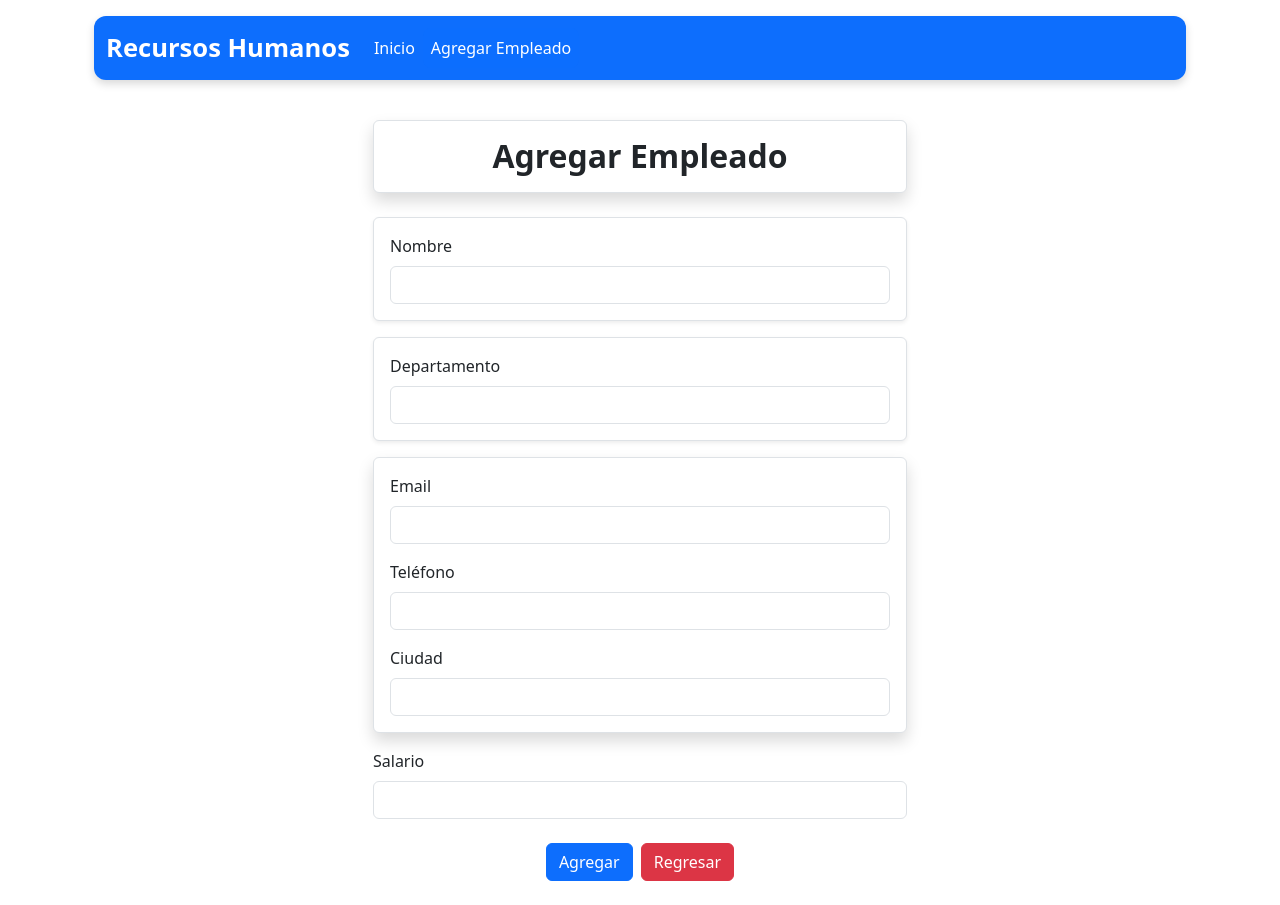
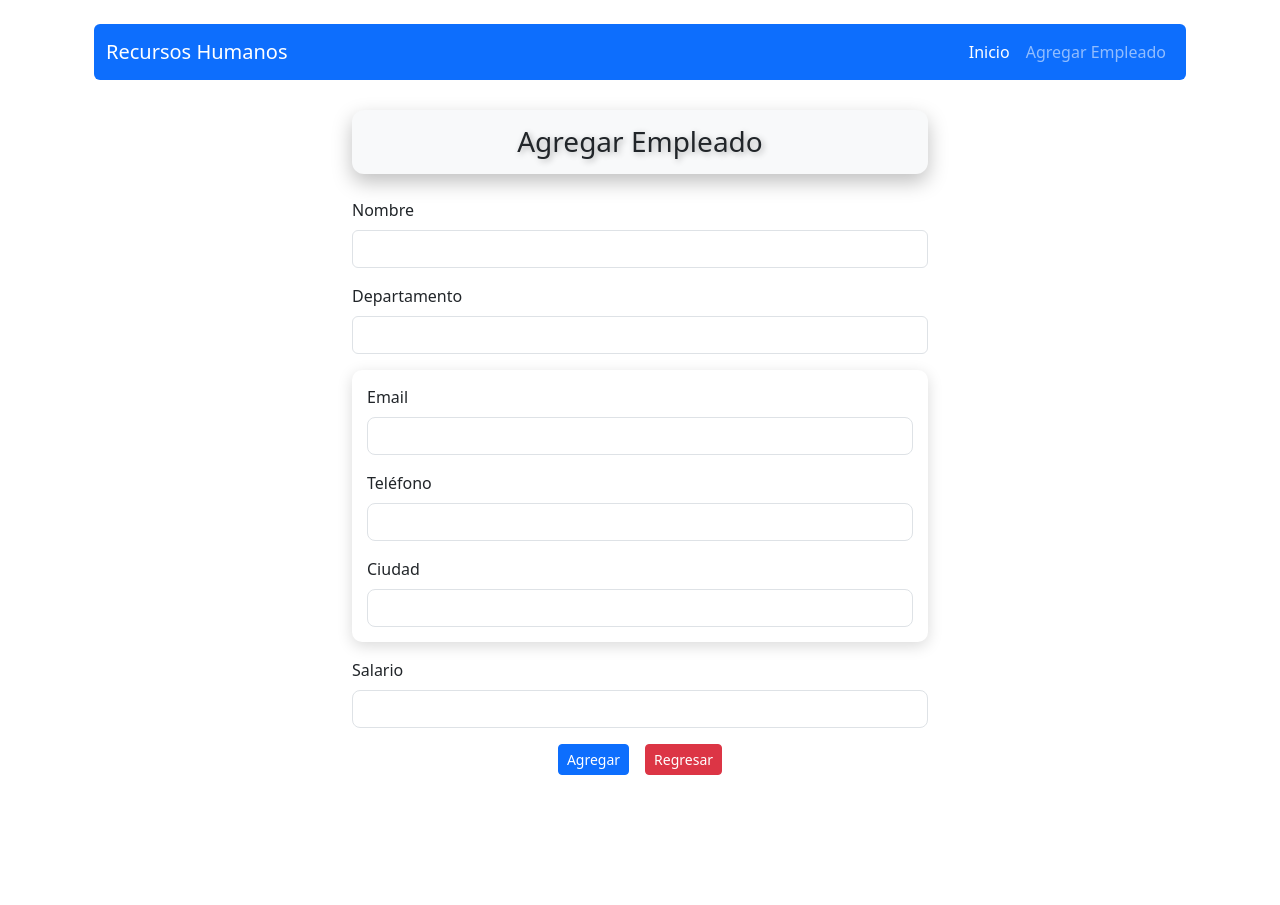
Before and after one commit to Edwin-Gc/frontend-react-recursosH, a React (Create React App) app: page /agregar in a window 1280 px wide. After the commit the page ends 800 px from the top, so only its background shows below. Built offline with nearby package versions, Linux system fonts and the light colour scheme.

Commit message:
Primer commit: agregar proyecto frontend React

```diff
--- a/src/Compartida/Navegacion.css
+++ b/src/Compartida/Navegacion.css
@@ -1,28 +1,46 @@
 .nav-custom {
+  box-shadow: 0 4px 8px rgba(0, 0, 0, 0.15);
   border-radius: 12px;
-  box-shadow: 0 4px 8px #00000026;
   transition: box-shadow 0.3s ease;
 }
 
 .nav-custom:hover {
-  box-shadow: 0 6px 14px #0000004d;
+  box-shadow: 0 6px 14px rgba(0, 0, 0, 0.3);
 }
 
 .navbar-brand {
   font-size: 1.6rem;
   font-weight: 600;
+
 }
 
 .nav-link {
   border-radius: 8px;
-  color: #ffffff !important;
   transition: background-color 0.3s ease;
+  color: #fff !important;
 }
 
-.nav-link.active,
-.nav-link:hover {
-  background-color: #0d6efd33; /* azul claro */
-  color: #ffffff !important;
+.nav-link:hover,
+.nav-link.active {
+  background-color: rgba(255, 255, 255, 0.2);
+  color: #fff !important;
+}
+
+@media (max-width: 768px) {
+  .navbar-nav {
+    text-align: center;
+  }
+  .nav-link {
+    margin: 6px 0;
+  }
+  .nav-custom {
+    border-radius: 0; /* opcional, para que ocupe todo el ancho sin bordes redondeados en móvil */
+  }
+}
+.nav-custom {
+  border-radius: 12px;
+  box-shadow: 0 4px 8px #00000026;
+  transition: box-shadow 0.3s ease;
 }
 
 @media (max-width: 768px) {
--- a/src/Compartida/Navegacion.js
+++ b/src/Compartida/Navegacion.js
@@ -1,14 +1,15 @@
 import React from "react";
-import { Link, useLocation } from "react-router-dom";
-import "./Navegacion.css";
+import { Link } from "react-router-dom";
 
 export default function Navegacion() {
-  const location = useLocation();
+  return (
+    <div className="container mt-4">
+      <nav className="navbar navbar-expand-lg navbar-dark bg-primary rounded nav-custom">
+        <div className="container-fluid">
+          <a className="navbar-brand" href="/">
+            Recursos Humanos
+          </a>
 
-  return (
-    <div className="container my-3">
-      <nav className="navbar navbar-expand-lg bg-primary nav-custom">
-        <div className="container-fluid">
           <button
             className="navbar-toggler"
             type="button"
@@ -22,27 +23,14 @@ export default function Navegacion() {
           </button>
 
           <div className="collapse navbar-collapse" id="navbarNav">
-            <a className="navbar-brand text-white" href="/">
-              Recursos Humanos
-            </a>
-            <ul className="navbar-nav me-auto mb-2 mb-lg-0">
+            <ul className="navbar-nav ms-auto">
               <li className="nav-item">
-                <Link
-                  className={`nav-link ${
-                    location.pathname === "/" ? "active" : ""
-                  }`}
-                  to="/"
-                >
+                <a className="nav-link active" aria-current="page" href="/">
                   Inicio
-                </Link>
+                </a>
               </li>
               <li className="nav-item">
-                <Link
-                  className={`nav-link ${
-                    location.pathname === "/agregar" ? "active" : ""
-                  }`}
-                  to="/agregar"
-                >
+                <Link className="nav-link" to="/agregar">
                   Agregar Empleado
                 </Link>
               </li>
--- a/src/Empleados/AgregarEmpleados.js
+++ b/src/Empleados/AgregarEmpleados.js
@@ -1,3 +1,4 @@
+
 import axios from "axios";
 import React, { useState } from "react";
 import { useNavigate } from "react-router-dom";
@@ -21,26 +22,36 @@ export default function AgregarEmpleado() {
 
   const onSubmit = async (e) => {
     e.preventDefault();
-    const urlBase =
-      "https://abundant-energy-production.up.railway.app/empleados";
+
+    const urlBase = "https://abundant-energy-production.up.railway.app/empleados";
+
+
+
 
     await axios.post(urlBase, empleado);
     navegacion("/");
   };
 
   return (
-    <div className="container py-4">
-      <div className="row justify-content-center">
-        <div className="col-md-8 col-lg-6">
-          {/* Caja del título */}
-          <div className="bg-white shadow p-3 mb-4 rounded text-center border">
-            <h2 className="fw-bold m-0">Agregar Empleado</h2>
+    <div className="container" style={{ maxWidth: "600px", marginTop: "30px" }}>
+      <div
+        className="text-center"
+        style={{
+          marginBottom: "24px",
+          padding: "15px 20px",
+          boxShadow: "0 8px 20px rgba(0,0,0,0.25)",
+          borderRadius: "12px",
+          backgroundColor: "#f8f9fa",
+          fontWeight: "600",
+        }}
+      >
+        <h3 style={{ textShadow: "2px 2px 6px rgba(0,0,0,0.3)", margin: 0 }}>
+          Agregar Empleado
+        </h3>
       </div>
 
-          {/* Formulario */}
       <form onSubmit={onSubmit}>
-            {/* Campo: Nombre */}
-            <div className="mb-3 shadow-sm p-3 bg-white rounded border">
+        <div className="mb-3">
           <label htmlFor="nombre" className="form-label">
             Nombre
           </label>
@@ -55,8 +66,7 @@ export default function AgregarEmpleado() {
           />
         </div>
 
-            {/* Campo: Departamento */}
-            <div className="mb-3 shadow-sm p-3 bg-white rounded border">
+        <div className="mb-3">
           <label htmlFor="departamento" className="form-label">
             Departamento
           </label>
@@ -70,9 +80,16 @@ export default function AgregarEmpleado() {
           />
         </div>
 
-            {/* Caja con Email, Teléfono y Ciudad */}
-            <div className="bg-white shadow p-3 mb-3 rounded border">
-              <div className="mb-3">
+        <div
+          className="mb-3"
+          style={{
+            boxShadow: "0 4px 15px rgba(0,0,0,0.15)",
+            borderRadius: "10px",
+            padding: "15px",
+            backgroundColor: "#ffffff",
+            marginBottom: "20px",
+          }}
+        >
           <label htmlFor="email" className="form-label">
             Email
           </label>
@@ -83,11 +100,10 @@ export default function AgregarEmpleado() {
             name="email"
             value={email}
             onChange={onInputChange}
+            style={{ borderRadius: "8px" }}
           />
-              </div>
 
-              <div className="mb-3">
-                <label htmlFor="telefono" className="form-label">
+          <label htmlFor="telefono" className="form-label mt-3">
             Teléfono
           </label>
           <input
@@ -97,11 +113,10 @@ export default function AgregarEmpleado() {
             name="telefono"
             value={telefono}
             onChange={onInputChange}
+            style={{ borderRadius: "8px" }}
           />
-              </div>
 
-              <div>
-                <label htmlFor="ciudad" className="form-label">
+          <label htmlFor="ciudad" className="form-label mt-3">
             Ciudad
           </label>
           <input
@@ -111,12 +126,11 @@ export default function AgregarEmpleado() {
             name="ciudad"
             value={ciudad}
             onChange={onInputChange}
+            style={{ borderRadius: "8px" }}
           />
         </div>
-            </div>
 
-            {/* Campo: Salario */}
-            <div className="mb-4">
+        <div className="mb-3">
           <label htmlFor="salario" className="form-label">
             Salario
           </label>
@@ -128,21 +142,19 @@ export default function AgregarEmpleado() {
             name="salario"
             value={salario}
             onChange={onInputChange}
+            style={{ borderRadius: "8px" }}
           />
         </div>
 
-            {/* Botones */}
         <div className="text-center">
-              <button type="submit" className="btn btn-primary me-2">
+          <button type="submit" className="btn btn-primary btn-sm me-3">
             Agregar
           </button>
-              <a href="/" className="btn btn-danger">
+          <a href="/" className="btn btn-danger btn-sm">
             Regresar
           </a>
         </div>
       </form>
     </div>
-      </div>
-    </div>
   );
 }
--- a/src/Empleados/ListadoEmpleados.js
+++ b/src/Empleados/ListadoEmpleados.js
@@ -4,7 +4,10 @@ import { NumericFormat } from "react-number-format";
 import { Link } from "react-router-dom";
 
 export default function ListadoEmpleados() {
+
+
   const urlBase = "https://abundant-energy-production.up.railway.app/empleados";
+
 
   const [empleados, setEmpleados] = useState([]);
   useEffect(() => {
@@ -22,14 +25,13 @@ export default function ListadoEmpleados() {
     await axios.delete(`${urlBase}/${id}`);
     cargarEmpleados();
   };
-
   return (
-    <div className="container">
-      <div className="container text-center" style={{ margin: "30px" }}>
-        <h3>sistema De Recursos Humanos Actualizado</h3>
+    <div className="container mt-4">
+      <div className="text-center mb-4">
+        <h3>SRH EdwinDevOps</h3>
       </div>
 
-      <table className="table table-success table-striped">
+      <table className="table table-success table-striped shadow-sm">
         <thead className="table-dark">
           <tr>
             <th scope="col">Id</th>
@@ -39,17 +41,15 @@ export default function ListadoEmpleados() {
             <th scope="col">Telefono</th>
             <th scope="col">Ciudad</th>
             <th scope="col">Salario</th>
-            <th scope="col">Asistencia</th>
-
-            <th> </th>
+            <th scope="col">Acciones</th>
           </tr>
         </thead>
         <tbody>
-          {
-            //iteramos arreglo de empleados
-            empleados.map((empleado, indice) => (
+          {empleados.map((empleado, indice) => (
             <tr key={indice}>
-                <th scope="row">{empleado.idEmpleado}</th>
+              <th scope="row" className="text-center">
+                {empleado.idEmpleado}
+              </th>
               <td>{empleado.nombre}</td>
               <td>{empleado.departamento}</td>
               <td>{empleado.email}</td>
@@ -66,25 +66,21 @@ export default function ListadoEmpleados() {
                 />
               </td>
               <td className="text-center">
-                  <div>
                 <Link
                   to={`/editar/${empleado.idEmpleado}`}
-                      className="btn btn-warning btn-sm me-3"
+                  className="btn btn-warning btn-sm me-2"
                 >
                   Editar
                 </Link>
-
                 <button
                   onClick={() => eliminarEmpleado(empleado.idEmpleado)}
                   className="btn btn-danger btn-sm"
                 >
                   Eliminar
                 </button>
-                  </div>
               </td>
             </tr>
-            ))
-          }
+          ))}
         </tbody>
       </table>
     </div>
```
Also changed, not shown: public/index.html (+0 -8 lines), src/Empleados/EditarEmpleados.js (+33 -23 lines). Lines whose indentation alone changed are shown as unchanged.
